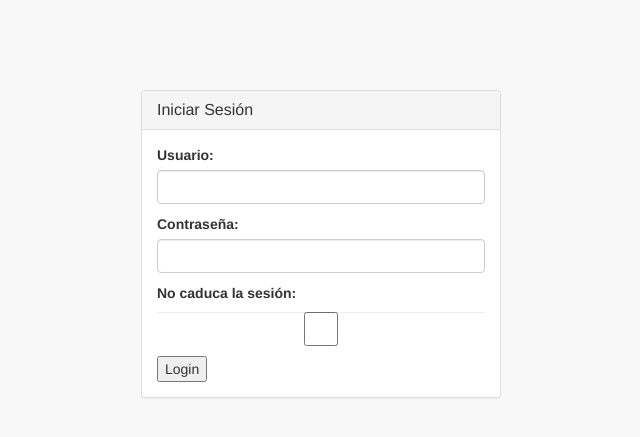
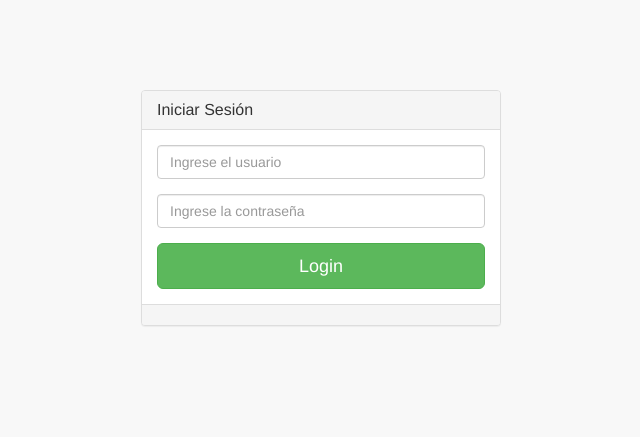
Before and after one commit to betodev90/DEMO-SATEC, a Django app: page /login in a window 1280 px wide. Shown: the top 437 px of the page, without its empty margins (319-959 px from the left). Run offline with Django 3.2, Linux system fonts and the light colour scheme; some libraries are stand-ins or nearby versions.

Commit message:
Ajustando los htmls (base.html, login.html).

```diff
--- a/apps/ingreso/forms.py
+++ b/apps/ingreso/forms.py
@@ -2,7 +2,11 @@ from django import forms
 
 
 class LoginForm(forms.Form):
-    user = forms.CharField(widget=forms.TextInput(attrs={'class': 'form-control',}),max_length=30, label='Usuario')
-    password = forms.CharField(widget=forms.PasswordInput(attrs={'class': 'form-control',}), label='Contraseña')
-    not_expire = forms.BooleanField(widget=forms.CheckboxInput(attrs={'class': 'form-control',}),required=False,
+    user = forms.CharField(widget=forms.TextInput(
+        attrs={'class': 'form-control', 'placeholder': 'Ingrese el usuario'}), max_length=15, label='Usuario'
+    )
+    password = forms.CharField(widget=forms.PasswordInput(
+        attrs={'class': 'form-control', 'placeholder': 'Ingrese la contraseña'}), label='Contraseña',  max_length=10,
+    )
+    not_expire = forms.BooleanField(widget=forms.CheckboxInput(attrs={'class': 'form-control'}), required=False,
                                     label='No caduca la sesión')
--- a/templates/base.html
+++ b/templates/base.html
@@ -2,45 +2,25 @@
 
 <!DOCTYPE html>
 <html lang="en">
-
 <head>
-
     <meta charset="utf-8">
     <meta http-equiv="X-UA-Compatible" content="IE=edge">
     <meta name="viewport" content="width=device-width, initial-scale=1">
-    <meta name="description" content="">
-    <meta name="author" content="">
-
-    <title>SB Admin 2 - Bootstrap Admin Theme</title>
+    <title>SATEC | {% block title %}{% endblock %}</title>
 
     <!-- Bootstrap Core CSS -->
     <link href="{% static 'vendor/bootstrap/css/bootstrap.min.css' %}" rel="stylesheet">
-
     <!-- MetisMenu CSS -->
-    <link href="../static/vendor/metisMenu/metisMenu.min.css" rel="stylesheet">
-
+    <link href="{% static 'vendor/metisMenu/metisMenu.min.css' %}" rel="stylesheet">
     <!-- Custom CSS -->
-    <link href="../dist/css/sb-admin-2.css" rel="stylesheet">
-
-    <!-- Morris Charts CSS -->
-    <link href="../static/vendor/morrisjs/morris.css" rel="stylesheet">
-
+    <link href="{% static  'dist/css/sb-admin-2.css' %}" rel="stylesheet">
     <!-- Custom Fonts -->
-    <link href="../static/vendor/font-awesome/css/font-awesome.min.css" rel="stylesheet" type="text/css">
-
-    <!-- HTML5 Shim and Respond.js IE8 support of HTML5 elements and media queries -->
-    <!-- WARNING: Respond.js doesn't work if you view the page via file:// -->
-    <!--[if lt IE 9]>
-        <script src="https://oss.maxcdn.com/libs/html5shiv/3.7.0/html5shiv.js"></script>
-        <script src="https://oss.maxcdn.com/libs/respond.js/1.4.2/respond.min.js"></script>
-    <![endif]-->
-
+    <link href="{% static 'vendor/font-awesome/css/font-awesome.min.css' %}" rel="stylesheet" type="text/css">
 </head>
 
 <body>
-
-    <div id="wrapper">
-
+    {% block main-content %}
+        <div id="wrapper">
         <!-- Navigation -->
         <nav class="navbar navbar-default navbar-static-top" role="navigation" style="margin-bottom: 0">
             <div class="navbar-header">
--- a/templates/ingreso/login.html
+++ b/templates/ingreso/login.html
@@ -1,32 +1,8 @@
-<!DOCTYPE html>
-<html lang="en">
+{% extends 'base.html' %}
 
-<head>
+{% block title %}Inicio de Sesión{% endblock %}
 
-    <meta charset="utf-8">
-    <meta http-equiv="X-UA-Compatible" content="IE=edge">
-    <meta name="viewport" content="width=device-width, initial-scale=1">
-    <meta name="description" content="">
-    <meta name="author" content="">
-
-    <title>SB Admin 2 - Bootstrap Admin Theme</title>
-
-    <!-- Bootstrap Core CSS -->
-    <link href="../adminpages/vendor/bootstrap/css/bootstrap.min.css" rel="stylesheet">
-
-    <!-- MetisMenu CSS -->
-    <link href="../adminpages/vendor/metisMenu/metisMenu.min.css" rel="stylesheet">
-
-    <!-- Custom CSS -->
-    <link href="../../static/dist/css/sb-admin-2.css" rel="stylesheet">
-
-    <!-- Custom Fonts -->
-    <link href="../adminpages/vendor/font-awesome/css/font-awesome.min.css" rel="stylesheet" type="text/css">
-
-</head>
-
-<body>
-
+{% block main-content %}
     <div class="container">
         <div class="row">
             <div class="col-md-4 col-md-offset-4">
@@ -37,42 +13,37 @@
                     <div class="panel-body">
                         <form role="form" method="post">{% csrf_token %}
                             <fieldset>
-                                {{ form.as_p }}
-{#                                <div class="form-group">#}
-{#                                    <input class="form-control" placeholder="E-mail" name="email" type="email" autofocus>#}
-{#                                </div>#}
-{#                                <div class="form-group">#}
-{#                                    <input class="form-control" placeholder="Password" name="password" type="password" value="">#}
-{#                                </div>#}
-{#                                <div class="checkbox">#}
-{#                                    <label>#}
-{#                                        <input name="remember" type="checkbox" value="Remember Me">Remember Me#}
-{#                                    </label>#}
-{#                                </div>#}
+                                <div class="form-group">
+                                    {{ form.user }}
+                                </div>
+                                <div class="form-group">
+                                    {{ form.password }}
+                                </div>
                                 <!-- Change this to a button or input when using this as a form -->
-{#                                <a href="../adminpages/pages/index.html" class="btn btn-lg btn-success btn-block">Login</a>#}
-                                <button type="submit"> Login</button>
-
+                                <button type="submit" class="btn btn-lg btn-success btn-block" value="Submit">Login</button>
                             </fieldset>
                         </form>
                     </div>
+
+                    <div class="panel-footer">
+                        {% block messages %}
+                            {% if messages %}
+                                {% for message in messages %}
+                                    <div class="alert alert-{% if message.tags %}{% if message.tags == "error" %}danger{% else %}{{ message.tags }}{% endif %}{% endif %}  alert-dismissable">
+                                        <a href="#" class="close" data-dismiss="alert">&times;</a>
+                                        <div class="media">
+                                            <div class="media-body">
+                                                <p class="alert--text">{{ message }}.</p>
+                                            </div>
+                                        </div>
+                                    </div>
+                                {% endfor %}
+                            {% endif %}
+                        {% endblock %}
+                    </div>
+
                 </div>
             </div>
         </div>
     </div>
-
-    <!-- jQuery -->
-    <script src="../adminpages/vendor/jquery/jquery.min.js"></script>
-
-    <!-- Bootstrap Core JavaScript -->
-    <script src="../adminpages/vendor/bootstrap/js/bootstrap.min.js"></script>
-
-    <!-- Metis Menu Plugin JavaScript -->
-    <script src="../adminpages/vendor/metisMenu/metisMenu.min.js"></script>
-
-    <!-- Custom Theme JavaScript -->
-    <script src="../../static/dist/js/sb-admin-2.js"></script>
-
-</body>
-
-</html>
+{% endblock %}
```
Also changed, not shown: other parts of templates/base.html (+18 -40 lines).
